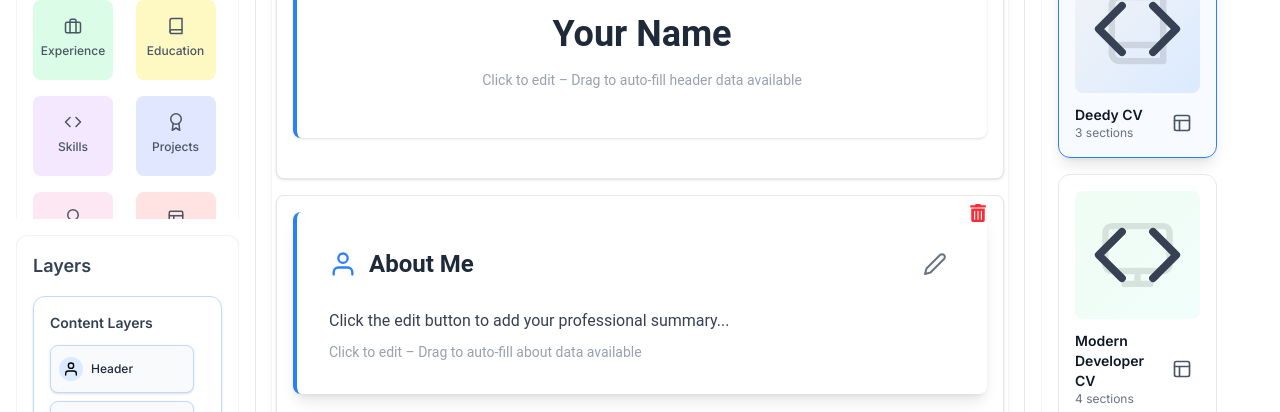
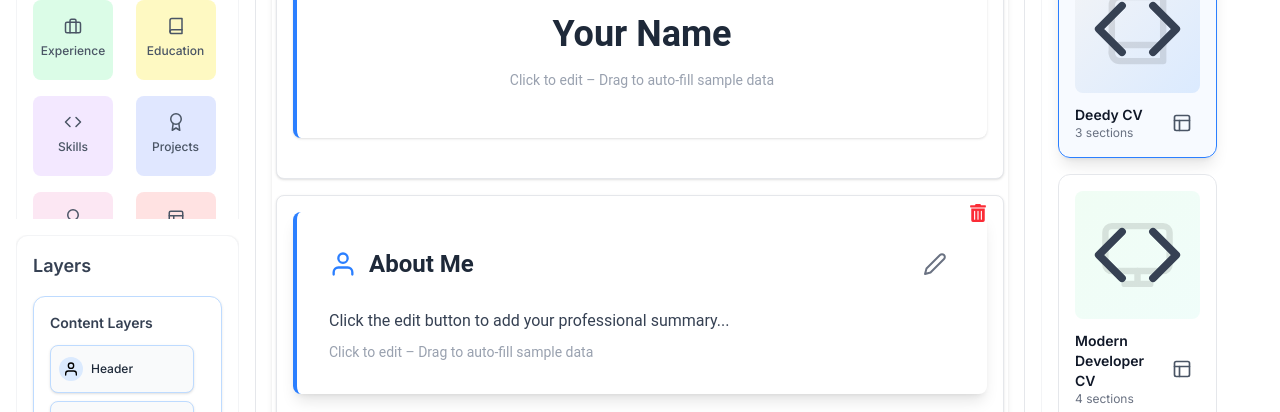
Before and after one commit to rajatsharmaji/resume-builder-surface, a React (Vite) app: page / in a window 1280 px wide. Shown: the part 173-585 px from the top of the page. Built offline with nearby package versions, Linux system fonts and the light colour scheme.

Commit message:
fix: sample data available msg changed

```diff
--- a/src/components/sections/AboutSection.jsx
+++ b/src/components/sections/AboutSection.jsx
@@ -221,7 +221,7 @@ const AboutSection = ({ sectionId, finalMode = false }) => {
               "Click the edit button to add your professional summary..."}
           </p>
           <div className="mt-2 text-sm text-gray-400">
-            Click to edit – Drag to auto-fill about data available
+            Click to edit – Drag to auto-fill sample data
           </div>
         </div>
       )}
--- a/src/components/sections/CertificationsSection.jsx
+++ b/src/components/sections/CertificationsSection.jsx
@@ -224,7 +224,7 @@ const CertificationsSection = ({ sectionId, finalMode = false }) => {
             ))}
           </ul>
           <div className="mt-2 text-sm text-gray-400">
-            Click to edit – Drag to auto-fill certifications data available
+            Click to edit – Drag to auto-fill sample data
           </div>
         </div>
       )}
--- a/src/components/sections/EducationSection.jsx
+++ b/src/components/sections/EducationSection.jsx
@@ -570,7 +570,7 @@ const EducationSection = ({ sectionId, finalMode = false }) => {
             </div>
           ))}
           <div className="mt-2 text-sm text-gray-400">
-            Click to edit – Drag to auto-fill college data available
+            Click to edit – Drag to auto-fill sample data
           </div>
         </div>
       )}
--- a/src/components/sections/ExperienceSection.jsx
+++ b/src/components/sections/ExperienceSection.jsx
@@ -647,7 +647,7 @@ const ExperienceSection = ({ sectionId, finalMode = false }) => {
             </div>
           ))}
           <div className="mt-2 text-sm text-gray-400">
-            Click to edit – Drag to auto-fill experience data available
+            Click to edit – Drag to auto-fill sample data
           </div>
         </div>
       )}
--- a/src/components/sections/FooterSection.jsx
+++ b/src/components/sections/FooterSection.jsx
@@ -161,7 +161,7 @@ const FooterSection = ({ sectionId, finalMode = false }) => {
             {note || "Click to add a note"}
           </p>
           <div className="mt-2 text-center text-sm text-gray-400">
-            Click to edit – Drag to auto-fill footer data available
+            Click to edit – Drag to auto-fill sample data
           </div>
         </div>
       )}
--- a/src/components/sections/HeaderSection.jsx
+++ b/src/components/sections/HeaderSection.jsx
@@ -188,7 +188,7 @@ const HeaderSection = ({ sectionId, finalMode = false }) => {
             )}
           </div>
           <div className="mt-2 text-sm text-gray-400">
-            Click to edit – Drag to auto-fill header data available
+            Click to edit – Drag to auto-fill sample data
           </div>
         </div>
       </div>
@@ -284,7 +284,7 @@ const HeaderSection = ({ sectionId, finalMode = false }) => {
             )}
           </div>
           <div className="mt-2 text-sm text-gray-400">
-            Click to edit – Drag to auto-fill header data available
+            Click to edit – Drag to auto-fill sample data
           </div>
         </div>
       ) : (
--- a/src/components/sections/ProjectsSection.jsx
+++ b/src/components/sections/ProjectsSection.jsx
@@ -393,7 +393,7 @@ const ProjectsSection = ({ sectionId, finalMode = false }) => {
             </div>
           ))}
           <div className="mt-2 text-sm text-gray-400">
-            Click to edit – Drag to auto-fill projects data available
+            Click to edit – Drag to auto-fill sample data
           </div>
         </div>
       )}
--- a/src/components/sections/SkillsSection.jsx
+++ b/src/components/sections/SkillsSection.jsx
@@ -282,7 +282,7 @@ const SkillsSection = ({ sectionId, finalMode = false }) => {
             ))}
           </ul>
           <div className="mt-2 text-sm text-gray-400">
-            Click to edit – Drag to auto-fill skills data available
+            Click to edit – Drag to auto-fill sample data
           </div>
         </div>
       )}
```
